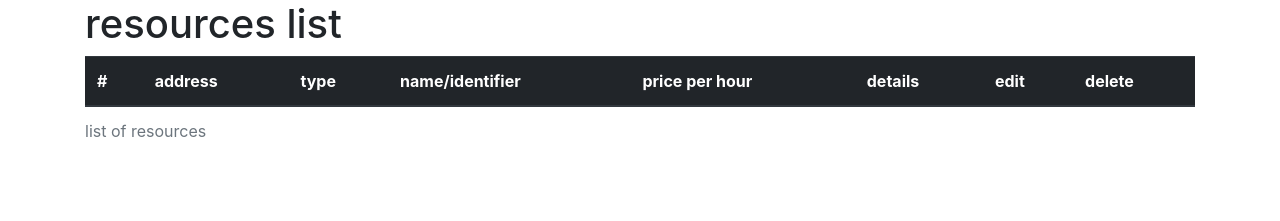
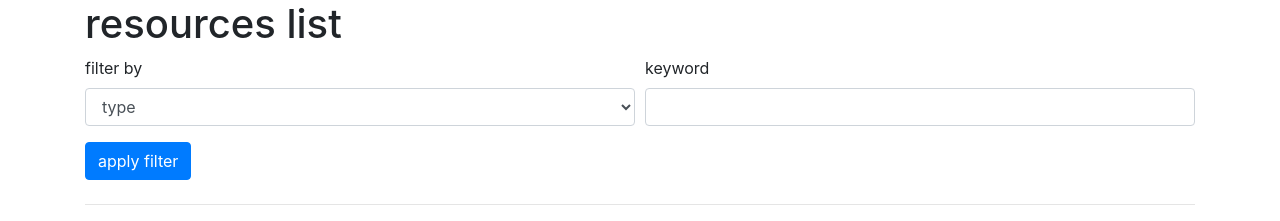
Before and after one commit to nigoshh/hoax, a Flask app: page /resources/ in a window 1280 px wide. Shown: the part 56-277 px from the top of the page. Run offline with Flask 2, Linux system fonts and the light colour scheme; data that the repository does not hold is empty; some libraries are stand-ins or nearby versions.

Commit message:
resources list filtering

```diff
--- a/application/resources/forms.py
+++ b/application/resources/forms.py
@@ -1,6 +1,7 @@
 from decimal import ROUND_DOWN
 from flask_wtf import FlaskForm
-from wtforms import DecimalField, StringField, SubmitField, validators
+from wtforms import (DecimalField, SelectField, StringField, SubmitField,
+                     validators)
 from wtforms.ext.sqlalchemy.fields import QuerySelectMultipleField
 from application.communities.models import Community
 
@@ -25,6 +26,16 @@ class ResourceFormCreate(FlaskForm):
         csrf = False
 
 
+class ResourceFormFilter(FlaskForm):
+    column = SelectField(
+        "filter by", default="type",
+        choices=[(s, s) for s in ["address", "type", "name", "price"]])
+    keyword = StringField("keyword", [ln(max=256)])
+
+    class Meta:
+        csrf = False
+
+
 class ResourceFormUpdate(FlaskForm):
     address = StringField("address", [ln(max=144)])
     type = StringField("type", [ln(max=144)])
--- a/application/resources/views.py
+++ b/application/resources/views.py
@@ -6,7 +6,8 @@ from flask_login import current_user
 from sqlalchemy import exc
 from werkzeug.urls import url_encode
 from application.resources.models import Resource
-from application.resources.forms import ResourceFormCreate, ResourceFormUpdate
+from application.resources.forms import (
+    ResourceFormCreate, ResourceFormFilter, ResourceFormUpdate)
 
 
 def msg_unique_atn_1(form):
@@ -27,8 +28,19 @@ def resources_form_create():
 
 @app.route("/resources/", methods=["GET"])
 def resources_list():
+    form = ResourceFormFilter(request.args)
+
+    if not form.validate():
+        resources = (Resource.query
+                     .order_by(Resource.address, Resource.type, Resource.name)
+                     .paginate(1, app.config["ITEMS_PER_PAGE"], False))
+        return render_template(
+            "resources/list.html", resources=resources.items, form=form,
+            pagination=resources,
+            url_for_pagination=(url_for("resources_list") + "?page="))
+
     page = request.args.get("page", 1, type=int)
-    qs_params = request.args.copy()
+    qs_params = request.args.to_dict(flat=False)
     qs_params.pop("page", None)
     url_for_pagination = ("%s?%s" % (url_for("resources_list"),
                                      url_encode(qs_params)))
@@ -36,14 +48,19 @@ def resources_list():
         url_for_pagination += "&"
     url_for_pagination += "page="
 
-    resources = (
-        Resource.query.order_by(Resource.address, Resource.type, Resource.name)
-                      .paginate(page, app.config["ITEMS_PER_PAGE"], False))
+    query_filter = {}
+    if ("column" in qs_params and "keyword" in qs_params
+       and qs_params["column"][0] and qs_params["keyword"][0]):
+        query_filter[qs_params["column"][0]] = qs_params["keyword"][0]
+
+    resources = (Resource.query
+                 .filter_by(**query_filter)
+                 .order_by(Resource.address, Resource.type, Resource.name)
+                 .paginate(page, app.config["ITEMS_PER_PAGE"], False))
 
     return render_template(
-        "resources/list.html", resources=resources.items,
-        qs_params=qs_params, pagination=resources,
-        url_for_pagination=url_for_pagination)
+        "resources/list.html", resources=resources.items, form=form,
+        pagination=resources, url_for_pagination=url_for_pagination)
 
 
 @app.route("/resources/", methods=["POST"])
--- a/application/templates/resources/list.html
+++ b/application/templates/resources/list.html
@@ -1,9 +1,15 @@
 {% extends "layout.html" %}
 {% from "pagination.html" import render_pagination %}
+{% from "forms.html" import form_row %}
 
 {% block body %}
 <h1>resources list</h1>
 
+<form method="GET" action="{{ url_for('resources_list') }}" novalidate>
+  {{ form_row([(form.column, ""), (form.keyword, "")]) }}
+  <input class="btn btn-primary mb-2" type="submit" value="apply filter">
+</form>
+<hr>
 <table class="table table-striped table-hover">
   <caption>list of resources</caption>
   <thead class="thead-dark">
```
